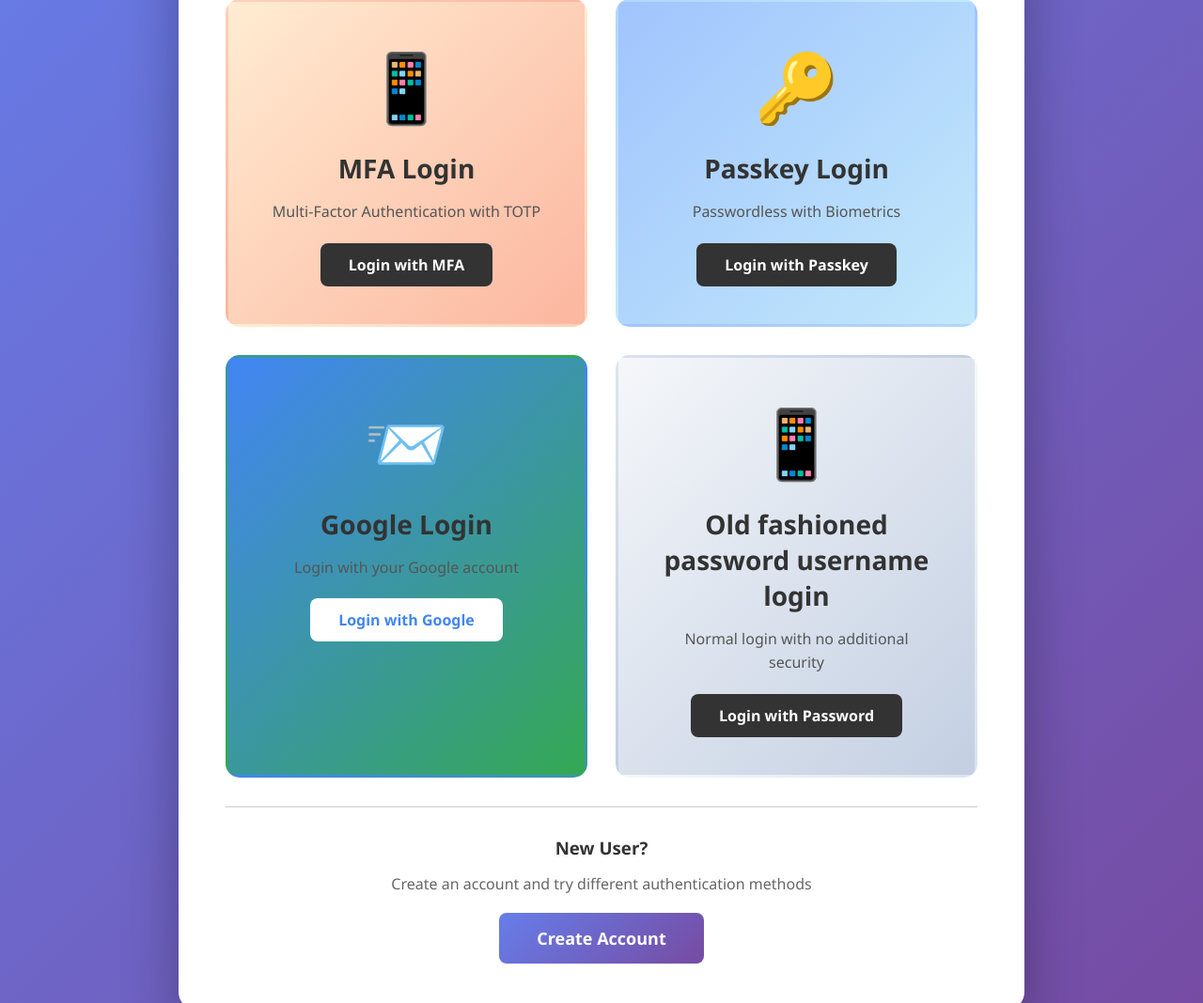
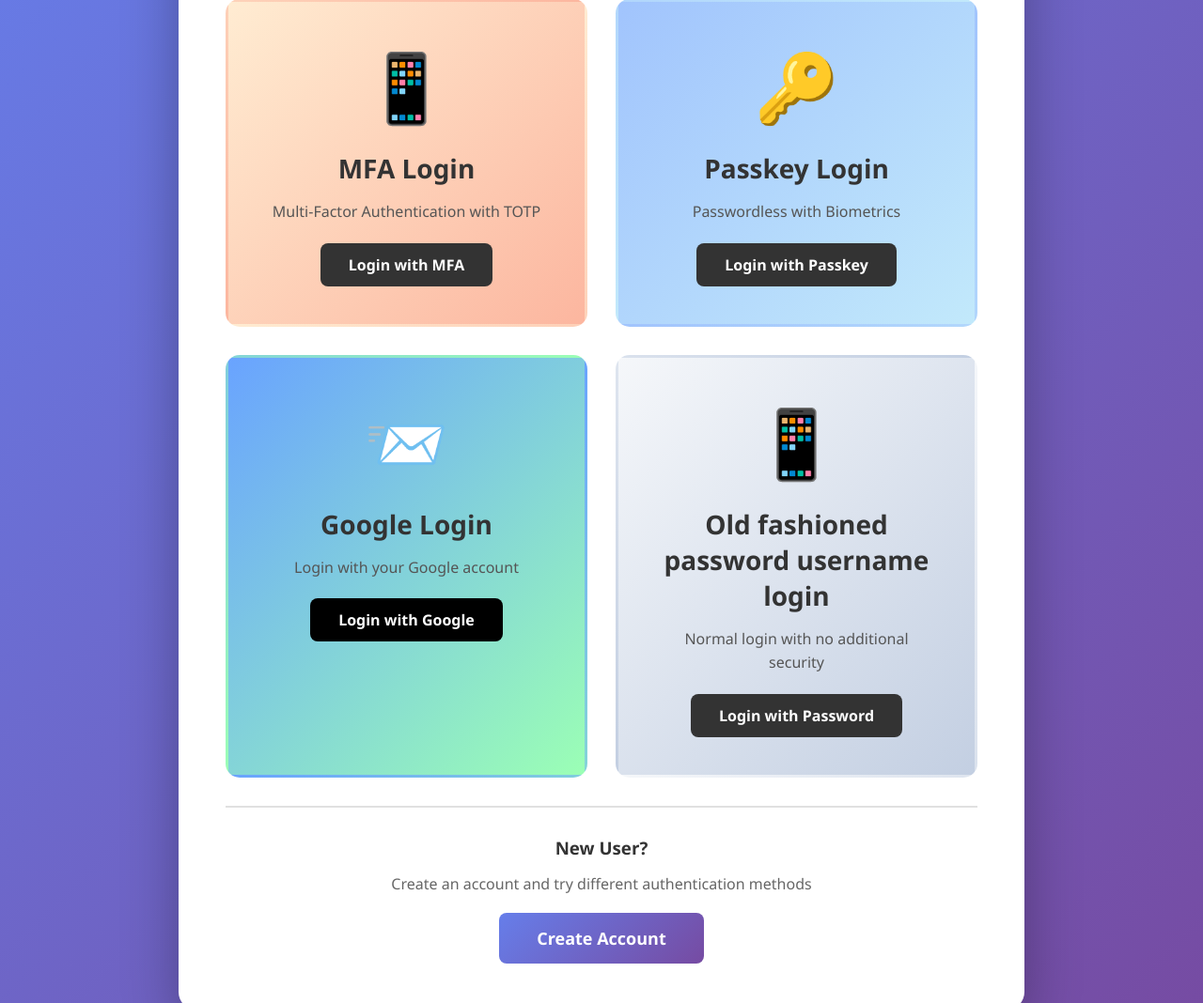
Before and after one commit to tseknouJake/passkey-instead-of-MFA, a Flask app: page / in a window 1280 px wide. Shown: the part 209-1277 px from the top of the page at 94% size. Run offline with Flask 3, Linux system fonts and the light colour scheme.

Commit message:
aesthetic changes

```diff
--- a/templates/index.html
+++ b/templates/index.html
@@ -204,13 +204,12 @@
         }
 
         .auth-card.google {
-            background: linear-gradient(135deg, #4285F4 0%, #34A853 100%);
-            color: white;
+            background: linear-gradient(135deg, #69a3ff 0%, #9bffb5 100%);
         }
 
         .auth-card.google .btn {
-            background: white;
-            color: #4285F4;
+            background: black;
+            color: white;
             font-weight: 600;
         }
 
@@ -264,10 +263,8 @@
         </div>
 
         <script>
-            // Add click handlers to cards (no inline onclick)
             document.querySelectorAll('.auth-card').forEach(card => {
                 card.addEventListener('click', function (e) {
-                    // Don't trigger if clicking the link directly
                     if (e.target.tagName !== 'A') {
                         window.location.href = this.dataset.url;
                     }
```
